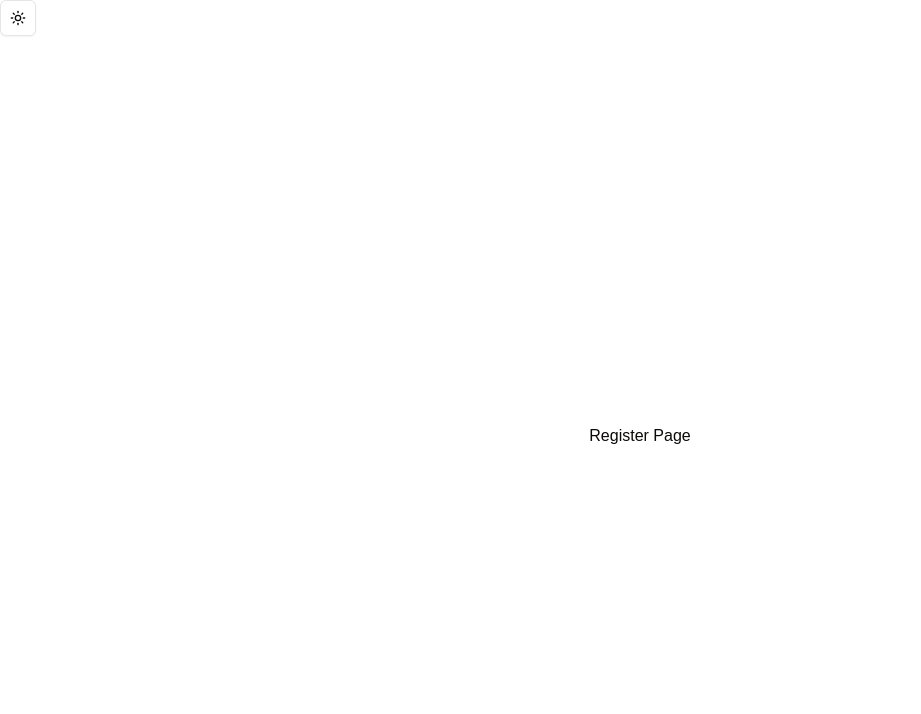
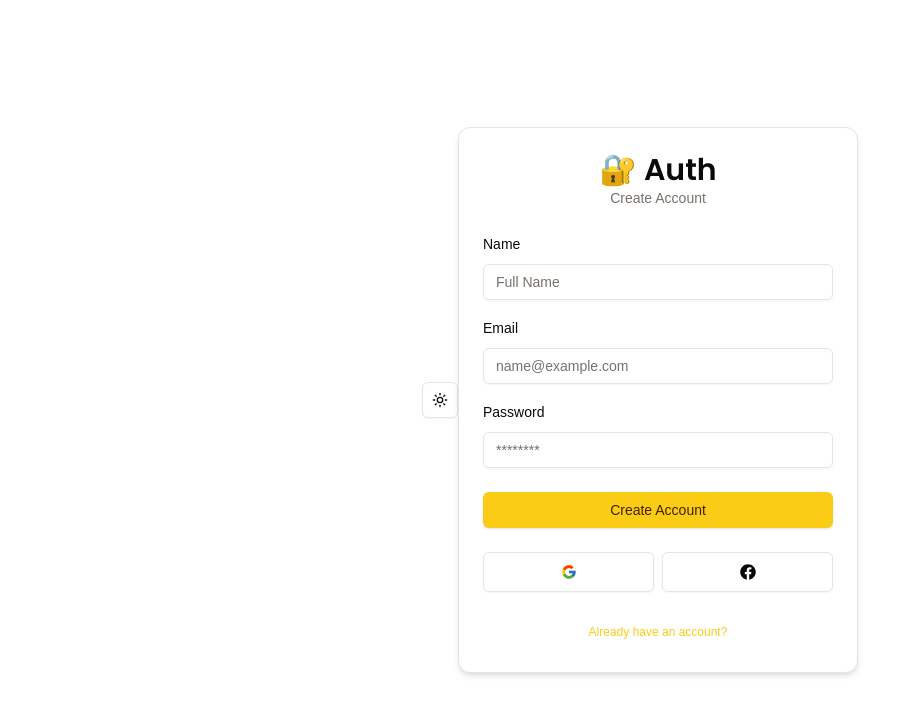
Before and after one commit to Mfullaty/authjs, a Next.js app: page /register in a window 1280 px wide. Shown: the top 714 px of the page, without its empty margins (0-921 px from the left). Built offline with nearby package versions, Linux system fonts and the light colour scheme.

Commit message:
Register Form Ui

```diff
--- /dev/null
+++ b/actions/register.ts
@@ -0,0 +1,14 @@
+"use server";
+
+import { RegisterSchema } from "@/schemas";
+import { z } from "zod";
+
+export const Register = async (values: z.infer<typeof RegisterSchema>) => {
+  const validatedFields = RegisterSchema.safeParse(values);
+
+  if (!validatedFields.success) {
+    return { error: "Invalid Fields" };
+  }
+
+  return { success: "Registered" };
+};
--- a/app/(auth)/layout.tsx
+++ b/app/(auth)/layout.tsx
@@ -1,8 +1,13 @@
+import { ModeToggle } from "@/components/mode-toggle";
 import React from "react";
 
 const Authlayout = ({ children }: { children: React.ReactNode }) => {
   return (
-    <div className="h-full flex items-center justify-center">{children}</div>
+    <div className="h-full flex items-center justify-center">
+      <ModeToggle />
+
+      {children}
+    </div>
   );
 };
 
--- a/app/(auth)/register/page.tsx
+++ b/app/(auth)/register/page.tsx
@@ -1,7 +1,9 @@
-import React from "react";
+import { RegisterForm } from "@/components/auth/register-form"
 
 const RegisterPage = () => {
-   return <div>Register Page</div>;
-};
+  return (
+    <RegisterForm />
+  )
+}
 
-export default RegisterPage;
+export default RegisterPage
--- a/app/layout.tsx
+++ b/app/layout.tsx
@@ -2,7 +2,6 @@ import type { Metadata } from "next";
 import localFont from "next/font/local";
 import "./globals.css";
 import { ThemeProvider } from "@/components/ui/theme-provider";
-import { ModeToggle } from "@/components/mode-toggle";
 
 const geistSans = localFont({
   src: "./fonts/GeistVF.woff",
@@ -36,7 +35,6 @@ export default function RootLayout({
           enableSystem
           disableTransitionOnChange
         >
-          <ModeToggle />
           {children}
         </ThemeProvider>
       </body>
--- /dev/null
+++ b/components/auth/register-form.tsx
@@ -0,0 +1,122 @@
+"use client";
+import * as z from "zod";
+import React, { useState, useTransition } from "react";
+import { CardWrapper } from "@/components/auth/card-wrapper";
+import { useForm } from "react-hook-form";
+import { zodResolver } from "@hookform/resolvers/zod";
+import { RegisterSchema } from "@/schemas";
+
+import {
+  Form,
+  FormControl,
+  FormField,
+  FormItem,
+  FormLabel,
+  FormMessage,
+} from "@/components/ui/form";
+import { Input } from "@/components/ui/input";
+import { Button } from "@/components/ui/button";
+import FormError from "@/components/form-error";
+import FormSuccess from "@/components/form-success";
+import { Register } from "@/actions/register";
+
+
+export const RegisterForm = () => {
+  const [isPending, startTransition] = useTransition();
+  const [error, setError] = useState<string | undefined>("");
+  const [success, setSuccess] = useState<string | undefined>("");
+  const form = useForm<z.infer<typeof RegisterSchema>>({
+    resolver: zodResolver(RegisterSchema),
+    defaultValues: {
+        name: "",
+      email: "",
+      password: "",
+    },
+  });
+
+  const onSubmit = (values: z.infer<typeof RegisterSchema>) => {
+    setError("");
+    setSuccess("");
+    startTransition(() => {
+      Register(values).then((data) => {
+        setError(data.error);
+        setSuccess(data.success);
+      });
+    });
+  };
+
+  return (
+    <CardWrapper
+      headerLabel="Create Account"
+      backButtonLabel="Already have an account?"
+      backButtonHref="/login"
+      showSocial
+    >
+      <Form {...form}>
+        <form onSubmit={form.handleSubmit(onSubmit)} className="space-y-6">
+          <div className="space-y-4">
+            <FormField
+              control={form.control}
+              name="name"
+              render={({ field }) => (
+                <FormItem>
+                  <FormLabel>Name</FormLabel>
+                  <FormControl>
+                    <Input
+                      {...field}
+                      disabled={isPending}
+                      placeholder="Full Name"
+                      type="text"
+                    />
+                  </FormControl>
+                  <FormMessage />
+                </FormItem>
+              )}
+            />
+            <FormField
+              control={form.control}
+              name="email"
+              render={({ field }) => (
+                <FormItem>
+                  <FormLabel>Email</FormLabel>
+                  <FormControl>
+                    <Input
+                      {...field}
+                      disabled={isPending}
+                      placeholder="name@example.com"
+                      type="email"
+                    />
+                  </FormControl>
+                  <FormMessage />
+                </FormItem>
+              )}
+            />
+            <FormField
+              control={form.control}
+              name="password"
+              render={({ field }) => (
+                <FormItem>
+                  <FormLabel>Password</FormLabel>
+                  <FormControl>
+                    <Input
+                      disabled={isPending}
+                      {...field}
+                      placeholder="********"
+                      type="password"
+                    />
+                  </FormControl>
+                  <FormMessage />
+                </FormItem>
+              )}
+            />
+          </div>
+          <FormError message={error} />
+          <FormSuccess message={success} />
+          <Button disabled={isPending} type="submit" className="w-full">
+            Create Account
+          </Button>
+        </form>
+      </Form>
+    </CardWrapper>
+  );
+};
--- a/schemas/index.ts
+++ b/schemas/index.ts
@@ -2,9 +2,21 @@ import * as z from "zod";
 
 export const LoginSchema = z.object({
   email: z.string().email({
-    message: "email address os required",
+    message: "email address is required",
   }),
   password: z.string().min(6, {
     message: "Password must be at least 6 characters",
   }),
 });
+
+export const RegisterSchema = z.object({
+  name: z.string().min(3, {
+    message: "Name is Required",
+  }),
+  email: z.string().email({
+    message: "email address is required",
+  }),
+  password: z.string().min(6, {
+    message: "Password must be at least 6 characters",
+  }),
+});
```
